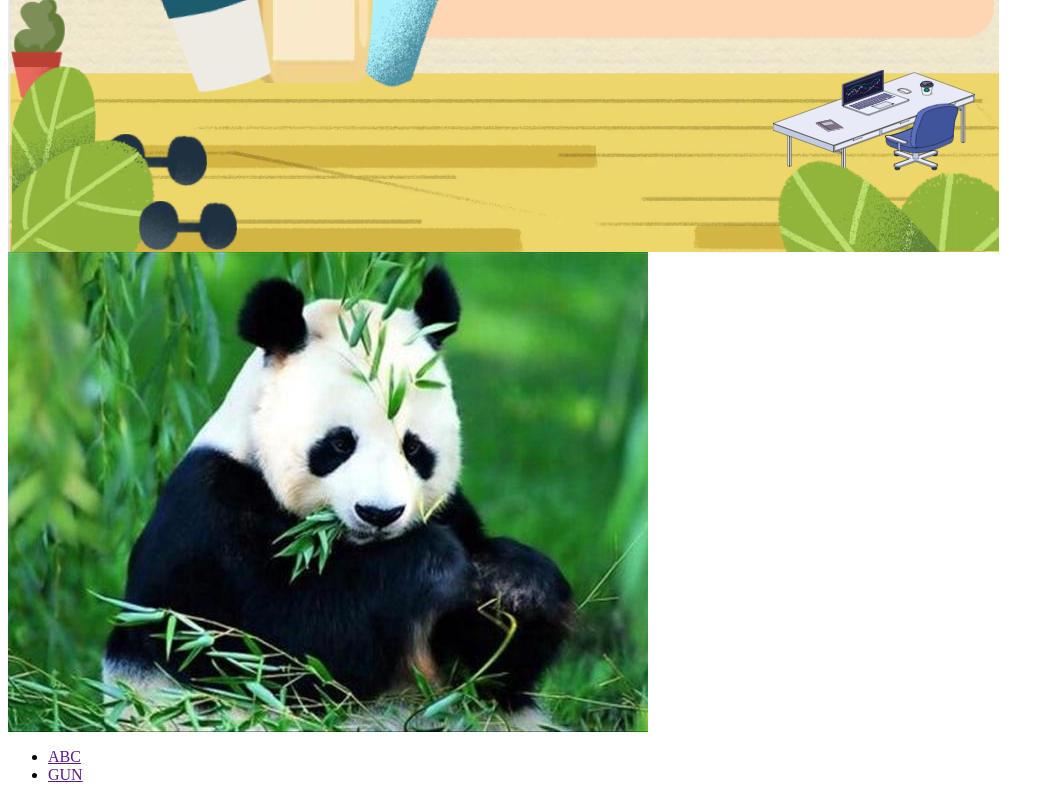
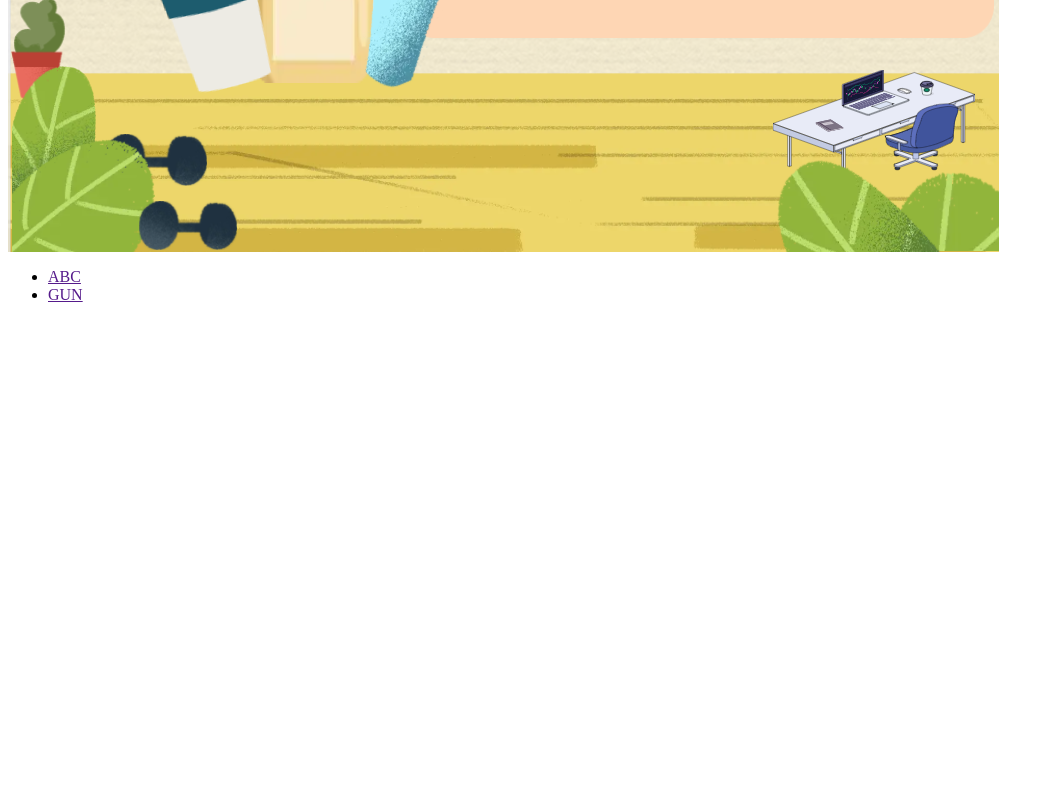
Before and after one commit to Cen-p/Cen-p.github.io, a plain HTML site: page index.html in a window 1280 px wide. Shown: the part 401-1201 px from the top of the page, without its empty margins (0-1054 px from the left). After the commit the page ends 800 px from the top, so only its background shows below. Drawn offline with Linux system fonts and the light colour scheme.

Commit message:
Update index.html

```diff
--- a/index.html
+++ b/index.html
@@ -10,7 +10,7 @@
 </p>
 
 <img src="imgs/bf9e76946d4e30ad1a1ee8e9ef9ddf0.png"></img>
-<img src="imgs/111.jpg"></img>
+
 <ul>
   <li> <a href="">ABC</a> </li>
   <li> <a href="">GUN</a> </li>
```
